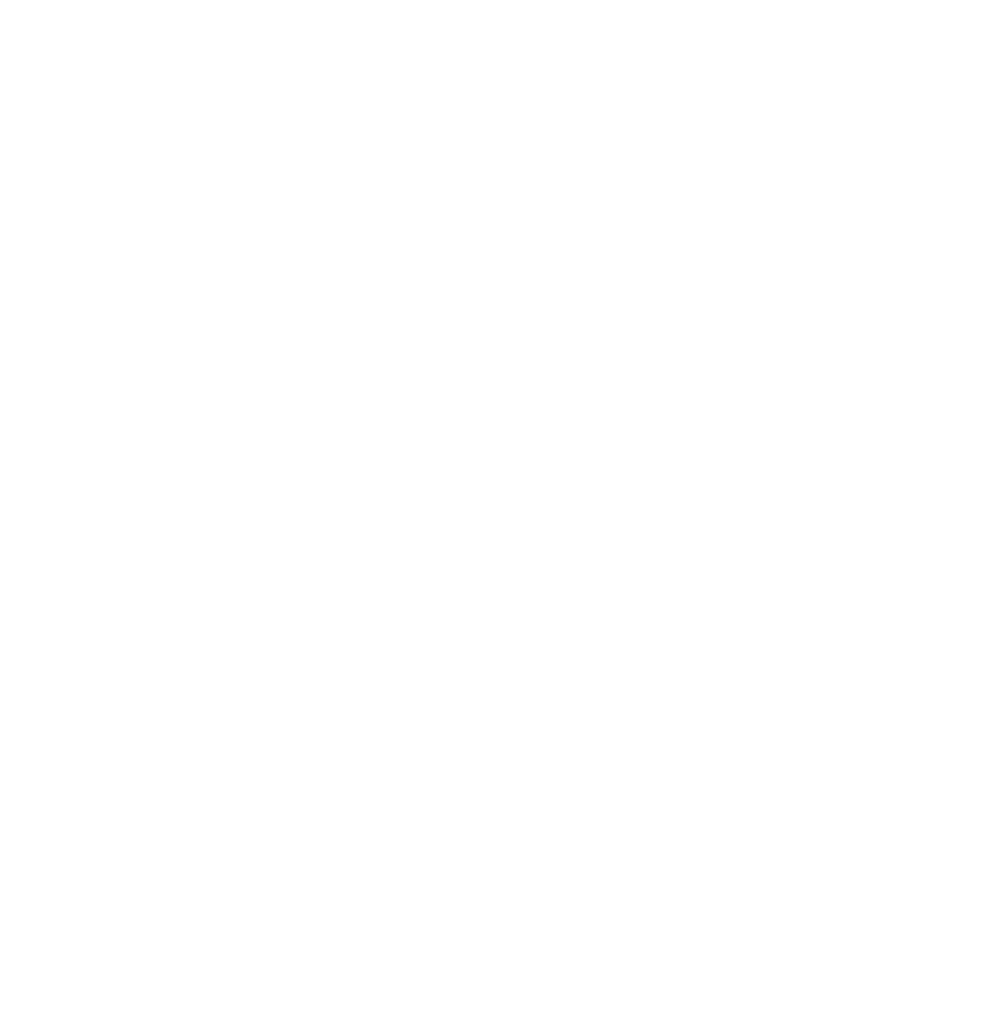
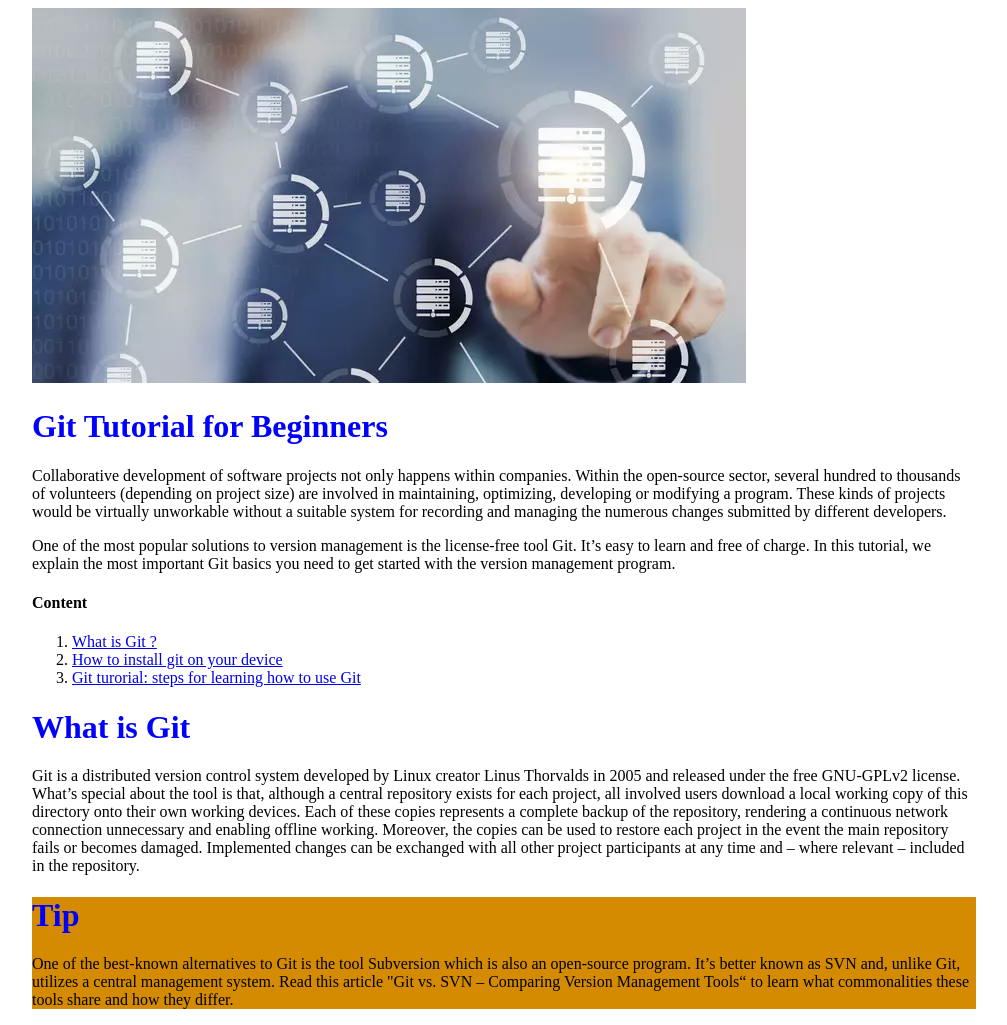
Before and after one commit to Slin84/Execice-19-10, a plain HTML site: page index.html in a window 1280 px wide. Shown: the whole page, without its empty margins (136-1143 px from the left). Before the commit the page ends 800 px from the top, so only its background shows below. Drawn offline with Linux system fonts and the light colour scheme.

Commit message:
New New update

```diff
--- /dev/null
+++ b/Style.css
@@ -0,0 +1,3 @@
+body{padding-left: 10rem;padding-right: 10rem;}
+h1{color: blue;}
+.Tip_orange{background: rgb(212, 139, 1);}
--- a/index.html
+++ b/index.html
@@ -3,9 +3,35 @@
 <head>
     <meta charset="UTF-8">
     <meta name="viewport" content="width=device-width, initial-scale=1.0">
-    <title>Document</title>
+    <title>Git turorial</title>
+    <link rel="stylesheet" href="Style.css">
 </head>
 <body>
 
+    <img src="Image.jpeg" alt="image pas drole">
+    <h1>Git Tutorial for Beginners</h1>
+        <p>
+        Collaborative development of software projects not only happens within companies. Within the open-source sector, several hundred to thousands of volunteers (depending on project size) are involved in maintaining, optimizing, developing or modifying a program. These kinds of projects would be virtually unworkable without a suitable system for recording and managing the numerous changes submitted by different developers.
+        </p>
+        <p>
+        One of the most popular solutions to version management is the license-free tool Git. It’s easy to learn and free of charge. In this tutorial, we explain the most important Git basics you need to get started with the version management program.
+        </p>
+
+            <h4>Content</h4>
+                <nav><ol>
+                    <li> <a href="What is Git ?">What is Git ?</a></li>
+                    <li><a href="How to install git on your device">How to install git on your device</a></li>
+                    <li><a href="Git turorial: steps for learning how to use Git">Git turorial: steps for learning how to use Git</a></li>
+                </ol></nav>
+
+    <h1>What is Git</h1>
+
+        <p>Git is a distributed version control system developed by Linux creator Linus Thorvalds in 2005 and released under the free GNU-GPLv2 license. What’s special about the tool is that, although a central repository exists for each project, all involved users download a local working copy of this directory onto their own working devices. Each of these copies represents a complete backup of the repository, rendering a continuous network connection unnecessary and enabling offline working. Moreover, the copies can be used to restore each project in the event the main repository fails or becomes damaged. Implemented changes can be exchanged with all other project participants at any time and – where relevant – included in the repository.
+        </p>
+    <div class="Tip_orange">
+    <h1>Tip</h1>
+
+        <p>One of the best-known alternatives to Git is the tool Subversion which is also an open-source program. It’s better known as SVN and, unlike Git, utilizes a central management system. Read this article "Git vs. SVN – Comparing Version Management Tools“ to learn what commonalities these tools share and how they differ.
+        </p></div>
 </body>
 </html>
```
Also changed, not shown: Image.jpeg (added).
